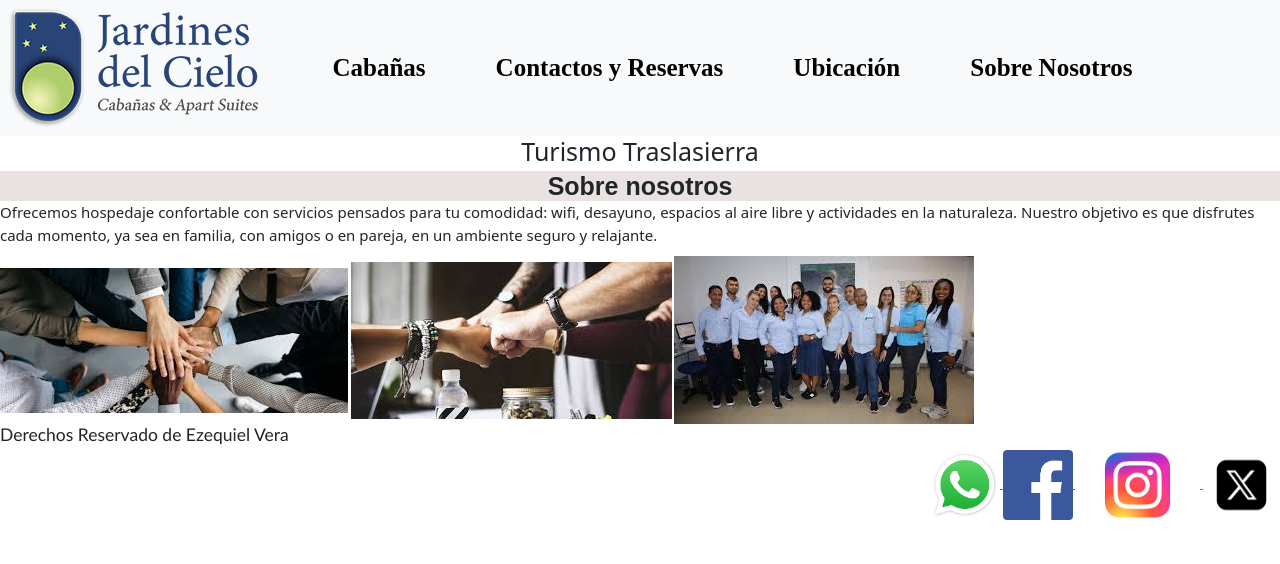
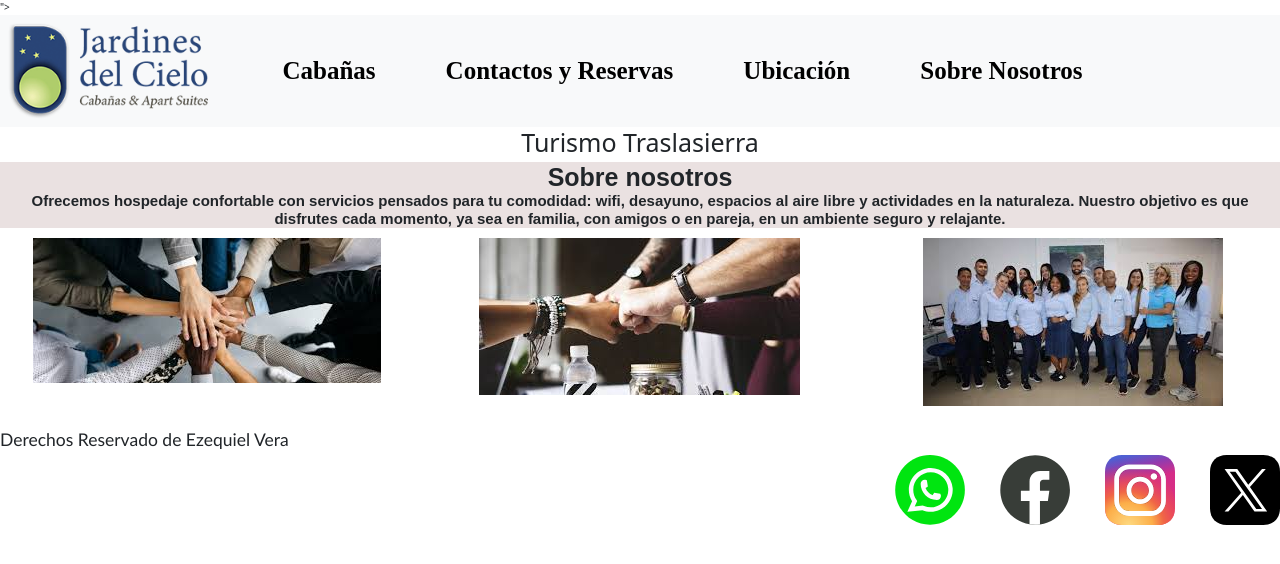
Before and after one commit to ezequielvera-vera/curso-coder, a plain HTML site: page pages/sobre-nosotros.html in a window 1280 px wide. Drawn offline with nearby package versions, Linux system fonts and the light colour scheme.

Commit message:
entrega final

```diff
--- a/css/style.css
+++ b/css/style.css
@@ -93,7 +93,7 @@ h3 {
   margin-bottom: 10px;
 }
 
-@media (min-width: 765px) {
+@media (min-width: 1200px) {
   .menu {
     display: grid;
     grid-template-columns: 1fr 1fr 1fr;
@@ -116,6 +116,10 @@ h3 {
 .redes {
   display: flex;
   justify-content: flex-end;
+}
+.redes_contenedor {
+  display: flex;
+  gap: 35px;
 }
 .img-redes {
   height: 70px;
@@ -177,3 +181,8 @@ h3 {
   padding: 1.5rem;
   border-radius: 0.5rem;
 }
+/* pages sobre Nosotros */
+.servicios_sobren-nosotros {
+  margin-bottom: 23px;
+  text-align: center;
+}
--- a/pages/sobre-nosotros.html
+++ b/pages/sobre-nosotros.html
@@ -8,14 +8,21 @@
   <link rel="stylesheet" href="../css/style.css">
   <link href="https://cdn.jsdelivr.net/npm/bootstrap@5.3.6/dist/css/bootstrap.min.css" rel="stylesheet"
     integrity="sha384-4Q6Gf2aSP4eDXB8Miphtr37CMZZQ5oXLH2yaXMJ2w8e2ZtHTl7GptT4jmndRuHDT" crossorigin="anonymous">
-
+  <!-- S.E.O -->
+  <meta name="description"
+    content="somos un grupo de persona dedicados  brindarte el mejor servicio para garantizar tu relax">
+  <meta name="keywords"
+    content="viaje,vacaciones,rios,paisaje,descanso,hoteles,cabañas,pileta,picina,relax,sol,arena,rios,traslasierra,cordoba,turismo serrano,equipo,grupo,servicio,comunidad,trabajadores">
+  <meta name="author" content="Ezequiel vera">
+  <meta name="owner" content="Turismo serrano">">
+</head>
 </head>
 <header>
 
   <nav class="navbar navbar-expand-lg bg-body-tertiary">
     <div class="container-fluid">
       <a class="navbar-brand" href="../index.htm">
-        <img src="../img/Logo.png" alt="Logo">
+        <img class="img-logo" src="../img/Logo.png" alt="Logo">
       </a>
       <button class="navbar-toggler" type="button" data-bs-toggle="collapse" data-bs-target="#navbarNav"
         aria-controls="navbarNav" aria-expanded="false" aria-label="Toggle navigation">
@@ -44,20 +51,31 @@
   <h1 class="titulo__pagina">Turismo Traslasierra
   </h1>
   <h2 class="subtitulo">Sobre nosotros
+    <p>Ofrecemos hospedaje confortable con servicios pensados para tu comodidad: wifi, desayuno, espacios al aire libre
+      y
+      actividades en la naturaleza. Nuestro objetivo es que disfrutes cada momento, ya sea en familia, con amigos o en
+      pareja, en un ambiente seguro y relajante.</p>
   </h2>
 </header>
 
 <body>
-  <p>Ofrecemos hospedaje confortable con servicios pensados para tu comodidad: wifi, desayuno, espacios al aire libre y
-    actividades en la naturaleza. Nuestro objetivo es que disfrutes cada momento, ya sea en familia, con amigos o en
-    pareja, en un ambiente seguro y relajante.</p>
-  <img src="../img/sobrenosotros.jpg" alt="Nuestro equipo">
-  <img src="../img/sobrenostros2.jpg" alt="Nuestro equipo">
-  <img src="../img/sobre.jpg" alt="Nuestro equipo">
+  <div class="menu">
+    <div class="servicios_sobren-nosotros">
+      <img src="../img/sobrenosotros.jpg" alt="Nuestro equipo">
+    </div>
+    <div class="servicios_sobren-nosotros">
+      <img src="../img/sobrenostros2.jpg" alt="Nuestro equipo">
+    </div>
+    <div class="servicios_sobren-nosotros">
+      <img src="../img/sobre.jpg" alt="Nuestro equipo">
+    </div>
+  </div>
 
   <script src="https://cdn.jsdelivr.net/npm/bootstrap@5.3.6/dist/js/bootstrap.bundle.min.js"
     integrity="sha384-j1CDi7MgGQ12Z7Qab0qlWQ/Qqz24Gc6BM0thvEMVjHnfYGF0rmFCozFSxQBxwHKO"
     crossorigin="anonymous"></script>
+
+  </div>
 
 
 </body>
@@ -65,18 +83,19 @@
 
   <h3>Derechos Reservado de Ezequiel Vera</h3>
   <div class="redes">
-    <nav>
+    <nav class="redes_contenedor">
       <a href="https://www.whatsapp.com/?lang=es_LA">
-        <img class="img-redes" src="../img/whatsapp.jpg" alt="whatsapp" />
+        <img class="img-redes" src="../img/whatsapp-icon_svgstack_com_3941753417327.svg" alt="whatsapp"
+          alt="whatsapp" />
       </a>
       <a href="https://www.facebook.com/?locale=es_ES%252F">
-        <img class="img-redes" src="../img/facebook.png" alt="" />
+        <img class="img-redes" src="../img/filled-facebook-icon_svgstack_com_5601753417264.svg" alt="" />
       </a>
       <a href="https://www.instagram.com/accounts/emailsignup/?locale=es_ES">
-        <img class="img-redes" src="../img/instagram.jpg" alt="instagram" />
+        <img class="img-redes" src="../img/instagram-app-symbol_svgstack_com_15471753417225.svg" alt="instagram" />
       </a>
       <a href="https://x.com/i/flow/login?lang=es">
-        <img class="img-redes" src="../img/x.png" alt="logo de x" />
+        <img class="img-redes" src="../img/ios-x-app-icon_svgstack_com_15421753417340.svg" alt="logo de x" />
       </a>
     </nav>
   </div>
--- a/sass/_body.scss
+++ b/sass/_body.scss
@@ -7,6 +7,10 @@
     column-gap: 20px;
     row-gap: 10px;
   }
+}
+.servicios_sobren-nosotros {
+  margin-bottom: 23px;
+  text-align: center;
 }
 
 .servicios {
--- a/sass/_footer.scss
+++ b/sass/_footer.scss
@@ -2,6 +2,10 @@
 .redes {
   display: flex;
   justify-content: flex-end;
+  .redes_contenedor {
+    display: flex;
+    gap: 35px;
+  }
   .img-redes {
     height: 70px;
   }
```
Also changed, not shown: index.htm (+12 -7 lines), pages/caballas.html (+13 -8 lines), pages/contactos y reservas.html (+12 -6 lines), pages/ubicacion.html (+13 -6 lines), img/black-white-instagram-logo_svgstack_com_4141753417285.svg (added), img/filled-facebook-icon_svgstack_com_5601753417264.svg (added), img/instagram-app-symbol_svgstack_com_15471753417225.svg (added), img/ios-x-app-icon_svgstack_com_15421753417340.svg (added), img/outline-instagram-logo_svgstack_com_5001753417281.svg (added), img/whatsapp-icon_svgstack_com_3941753417327.svg (added), sass/style.css, 1 other file.
